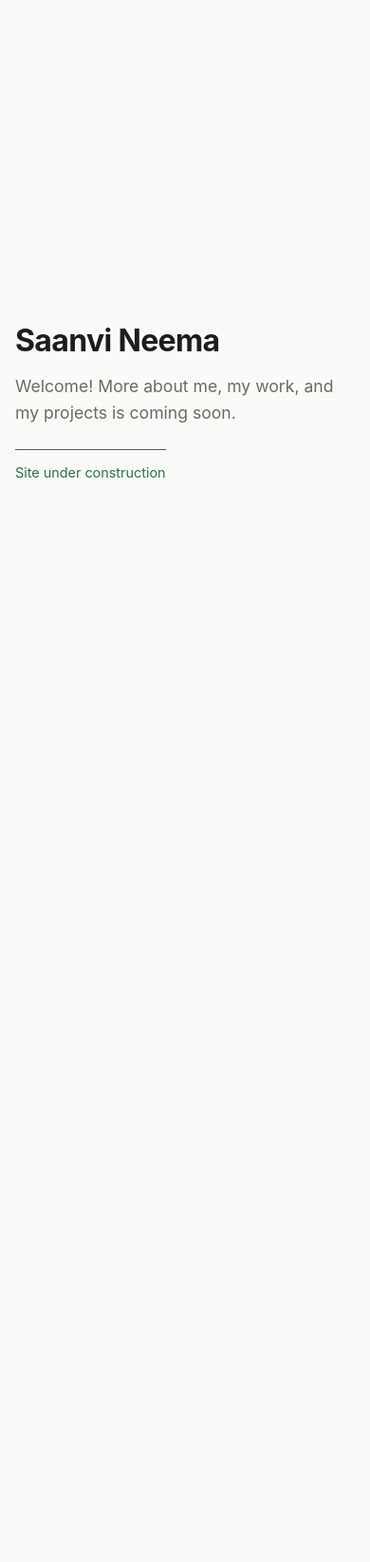
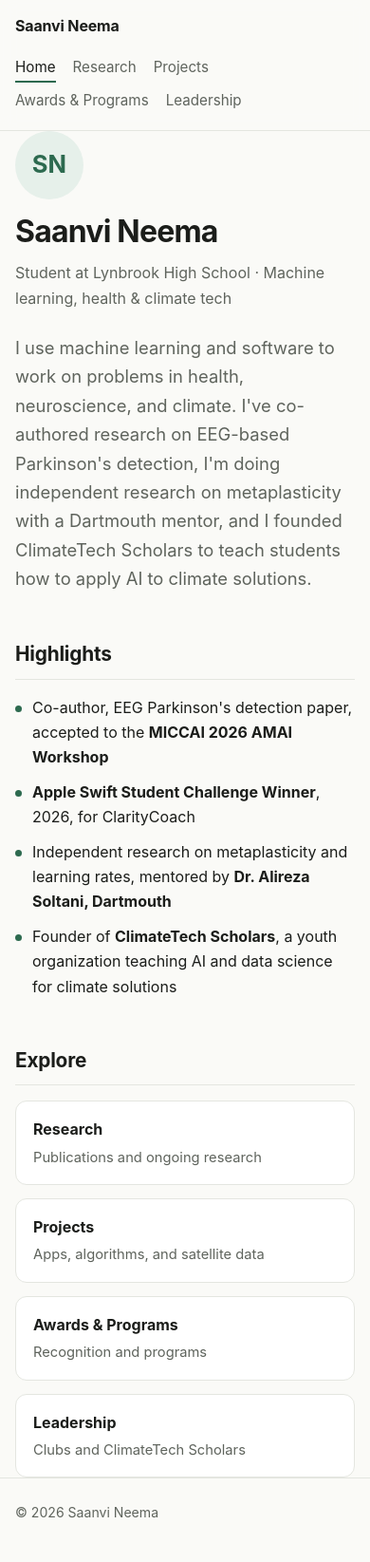
Before and after one commit to saanvi-neema/saanvi-neema.github.io, a plain HTML site: page index.html in a window 390 px wide. Shown: the whole page at 95% size. Before the commit the page ends 844 px from the top, so only its background shows below. Drawn offline with Linux system fonts and the light colour scheme.

Commit message:
Build full site: home, research, projects, awards, leadership pages
Co-Authored-By: Claude Opus 5.5 <noreply@anthropic.com>

```diff
--- a/index.html
+++ b/index.html
@@ -4,58 +4,58 @@
   <meta charset="utf-8">
   <meta name="viewport" content="width=device-width, initial-scale=1">
   <title>Saanvi Neema</title>
-  <meta name="description" content="Personal website of Saanvi Neema.">
-  <style>
-    :root {
-      --bg: #fafaf8;
-      --text: #1c1c1a;
-      --muted: #6b6b66;
-      --accent: #2f6f4f;
-    }
-    @media (prefers-color-scheme: dark) {
-      :root {
-        --bg: #141413;
-        --text: #ededea;
-        --muted: #9a9a94;
-        --accent: #7fc4a0;
-      }
-    }
-    * { box-sizing: border-box; }
-    body {
-      margin: 0;
-      min-height: 100vh;
-      display: flex;
-      align-items: center;
-      justify-content: center;
-      padding: 24px 16px;
-      background: var(--bg);
-      color: var(--text);
-      font-family: -apple-system, BlinkMacSystemFont, "Segoe UI", Roboto, Helvetica, Arial, sans-serif;
-      line-height: 1.6;
-    }
-    main { max-width: 560px; width: 100%; }
-    h1 {
-      font-size: clamp(2rem, 6vw, 3rem);
-      font-weight: 650;
-      letter-spacing: -0.02em;
-      margin: 0 0 8px;
-    }
-    p { margin: 0 0 16px; color: var(--muted); font-size: 1.1rem; }
-    .note {
-      display: inline-block;
-      margin-top: 8px;
-      font-size: 0.9rem;
-      color: var(--accent);
-      border-top: 1px solid currentColor;
-      padding-top: 12px;
-    }
-  </style>
+  <meta name="description" content="Saanvi Neema: student researcher in machine learning, health, and climate tech.">
+  <link rel="stylesheet" href="style.css">
 </head>
 <body>
-  <main>
-    <h1>Saanvi Neema</h1>
-    <p>Welcome! More about me, my work, and my projects is coming soon.</p>
-    <span class="note">Site under construction</span>
+  <header>
+    <div class="wrap">
+      <a class="brand" href="index.html">Saanvi Neema</a>
+      <nav>
+        <a href="index.html" aria-current="page">Home</a>
+        <a href="research.html">Research</a>
+        <a href="projects.html">Projects</a>
+        <a href="awards.html">Awards &amp; Programs</a>
+        <a href="leadership.html">Leadership</a>
+      </nav>
+    </div>
+  </header>
+
+  <main class="wrap">
+    <div class="hero">
+      <div class="avatar" aria-hidden="true">SN</div>
+      <div>
+        <h1>Saanvi Neema</h1>
+        <p class="tagline">Student at Lynbrook High School · Machine learning, health &amp; climate tech</p>
+      </div>
+    </div>
+
+    <p class="lede" style="margin-top: 24px;">
+      I use machine learning and software to work on problems in health, neuroscience, and climate.
+      I've co-authored research on EEG-based Parkinson's detection, I'm doing independent research
+      on metaplasticity with a Dartmouth mentor, and I founded ClimateTech Scholars to teach students
+      how to apply AI to climate solutions.
+    </p>
+
+    <h2>Highlights</h2>
+    <ul class="highlights">
+      <li>Co-author, EEG Parkinson's detection paper, accepted to the <strong>MICCAI 2026 AMAI Workshop</strong></li>
+      <li><strong>Apple Swift Student Challenge Winner</strong>, 2026, for ClarityCoach</li>
+      <li>Independent research on metaplasticity and learning rates, mentored by <strong>Dr. Alireza Soltani, Dartmouth</strong></li>
+      <li>Founder of <strong>ClimateTech Scholars</strong>, a youth organization teaching AI and data science for climate solutions</li>
+    </ul>
+
+    <h2>Explore</h2>
+    <div class="cards">
+      <a class="card" href="research.html"><strong>Research</strong><span>Publications and ongoing research</span></a>
+      <a class="card" href="projects.html"><strong>Projects</strong><span>Apps, algorithms, and satellite data</span></a>
+      <a class="card" href="awards.html"><strong>Awards &amp; Programs</strong><span>Recognition and programs</span></a>
+      <a class="card" href="leadership.html"><strong>Leadership</strong><span>Clubs and ClimateTech Scholars</span></a>
+    </div>
   </main>
+
+  <footer>
+    <div class="wrap">© 2026 Saanvi Neema</div>
+  </footer>
 </body>
 </html>
--- /dev/null
+++ b/style.css
@@ -0,0 +1,183 @@
+:root {
+  --bg: #fafaf7;
+  --surface: #ffffff;
+  --text: #1b1d1a;
+  --muted: #5f645d;
+  --border: #e4e6e0;
+  --accent: #2d6a4f;
+  --accent-soft: #e6f0ea;
+  --max: 760px;
+}
+@media (prefers-color-scheme: dark) {
+  :root {
+    --bg: #121412;
+    --surface: #1a1d1a;
+    --text: #e9ece6;
+    --muted: #a0a69c;
+    --border: #2c302b;
+    --accent: #84c9a3;
+    --accent-soft: #1f2e25;
+  }
+}
+
+* { box-sizing: border-box; }
+
+body {
+  margin: 0;
+  background: var(--bg);
+  color: var(--text);
+  font-family: -apple-system, BlinkMacSystemFont, "Segoe UI", Roboto, Helvetica, Arial, sans-serif;
+  font-size: 17px;
+  line-height: 1.65;
+  -webkit-font-smoothing: antialiased;
+}
+
+a { color: var(--accent); text-underline-offset: 3px; }
+a:hover { text-decoration-thickness: 2px; }
+
+.wrap { max-width: var(--max); margin: 0 auto; padding: 0 16px; }
+
+/* Header and navigation */
+header {
+  position: sticky;
+  top: 0;
+  z-index: 10;
+  background: color-mix(in srgb, var(--bg) 88%, transparent);
+  backdrop-filter: blur(8px);
+  -webkit-backdrop-filter: blur(8px);
+  border-bottom: 1px solid var(--border);
+}
+header .wrap {
+  display: flex;
+  align-items: center;
+  justify-content: space-between;
+  gap: 16px;
+  flex-wrap: wrap;
+  padding-top: 14px;
+  padding-bottom: 14px;
+}
+.brand {
+  font-weight: 650;
+  color: var(--text);
+  text-decoration: none;
+  letter-spacing: -0.01em;
+}
+nav { display: flex; flex-wrap: wrap; gap: 4px 18px; }
+nav a {
+  color: var(--muted);
+  text-decoration: none;
+  font-size: 0.95rem;
+  padding: 2px 0;
+  border-bottom: 2px solid transparent;
+}
+nav a:hover { color: var(--text); }
+nav a[aria-current="page"] { color: var(--text); border-bottom-color: var(--accent); }
+
+/* Page content */
+main { padding: 56px 0 72px; }
+
+h1 {
+  font-size: clamp(2rem, 6vw, 2.75rem);
+  line-height: 1.15;
+  letter-spacing: -0.025em;
+  margin: 0 0 12px;
+}
+h2 {
+  font-size: 1.3rem;
+  letter-spacing: -0.01em;
+  margin: 48px 0 16px;
+  padding-bottom: 8px;
+  border-bottom: 1px solid var(--border);
+}
+h3 { font-size: 1.08rem; margin: 0 0 4px; line-height: 1.4; }
+p { margin: 0 0 16px; }
+
+.lede { font-size: 1.15rem; color: var(--muted); max-width: 40em; }
+
+/* Home hero */
+.hero { display: flex; align-items: center; gap: 24px; margin-bottom: 8px; }
+.avatar {
+  flex: none;
+  width: 88px;
+  height: 88px;
+  border-radius: 50%;
+  display: grid;
+  place-items: center;
+  background: var(--accent-soft);
+  color: var(--accent);
+  font-size: 2rem;
+  font-weight: 650;
+  object-fit: cover;
+}
+.tagline { color: var(--muted); margin: 0; }
+
+/* Entry cards */
+.entries { display: grid; gap: 14px; }
+.entry {
+  background: var(--surface);
+  border: 1px solid var(--border);
+  border-radius: 12px;
+  padding: 18px 20px;
+}
+.entry p { margin: 6px 0 0; color: var(--muted); font-size: 0.97rem; }
+.meta { font-size: 0.88rem; color: var(--muted); }
+.tags { display: flex; flex-wrap: wrap; gap: 6px; margin-top: 12px; }
+.tag {
+  font-size: 0.78rem;
+  padding: 2px 9px;
+  border-radius: 999px;
+  background: var(--accent-soft);
+  color: var(--accent);
+}
+.badge {
+  display: inline-block;
+  font-size: 0.75rem;
+  font-weight: 600;
+  text-transform: uppercase;
+  letter-spacing: 0.04em;
+  color: var(--accent);
+  margin-bottom: 6px;
+}
+
+/* Home highlights */
+.highlights { list-style: none; padding: 0; margin: 0; display: grid; gap: 10px; }
+.highlights li { padding-left: 18px; position: relative; }
+.highlights li::before {
+  content: "";
+  position: absolute;
+  left: 0;
+  top: 0.7em;
+  width: 7px;
+  height: 7px;
+  border-radius: 50%;
+  background: var(--accent);
+}
+
+.cards { display: grid; grid-template-columns: repeat(auto-fit, minmax(200px, 1fr)); gap: 14px; }
+.card {
+  display: block;
+  background: var(--surface);
+  border: 1px solid var(--border);
+  border-radius: 12px;
+  padding: 16px 18px;
+  color: var(--text);
+  text-decoration: none;
+  transition: border-color 0.15s;
+}
+.card:hover { border-color: var(--accent); }
+.card strong { display: block; margin-bottom: 2px; }
+.card span { color: var(--muted); font-size: 0.92rem; }
+
+footer {
+  border-top: 1px solid var(--border);
+  padding: 24px 0 40px;
+  color: var(--muted);
+  font-size: 0.88rem;
+}
+
+@media (max-width: 520px) {
+  body { font-size: 16px; }
+  main { padding-top: 36px; }
+  .hero { flex-direction: column; align-items: flex-start; gap: 16px; }
+  .avatar { width: 72px; height: 72px; font-size: 1.6rem; }
+}
```
Also changed, not shown: awards.html (added, +70 -0 lines), leadership.html (added, +57 -0 lines), projects.html (added, +75 -0 lines), research.html (added, +58 -0 lines).
